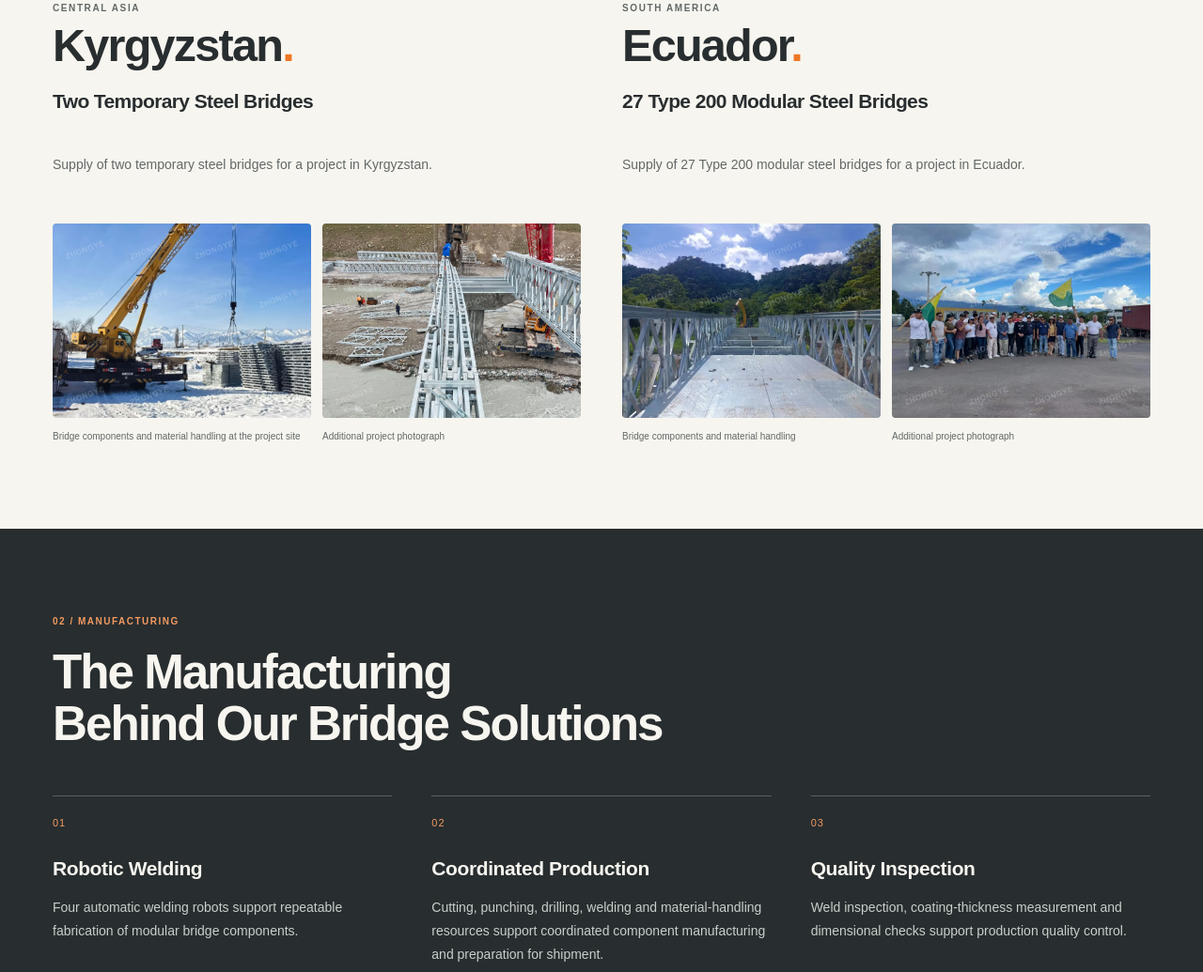
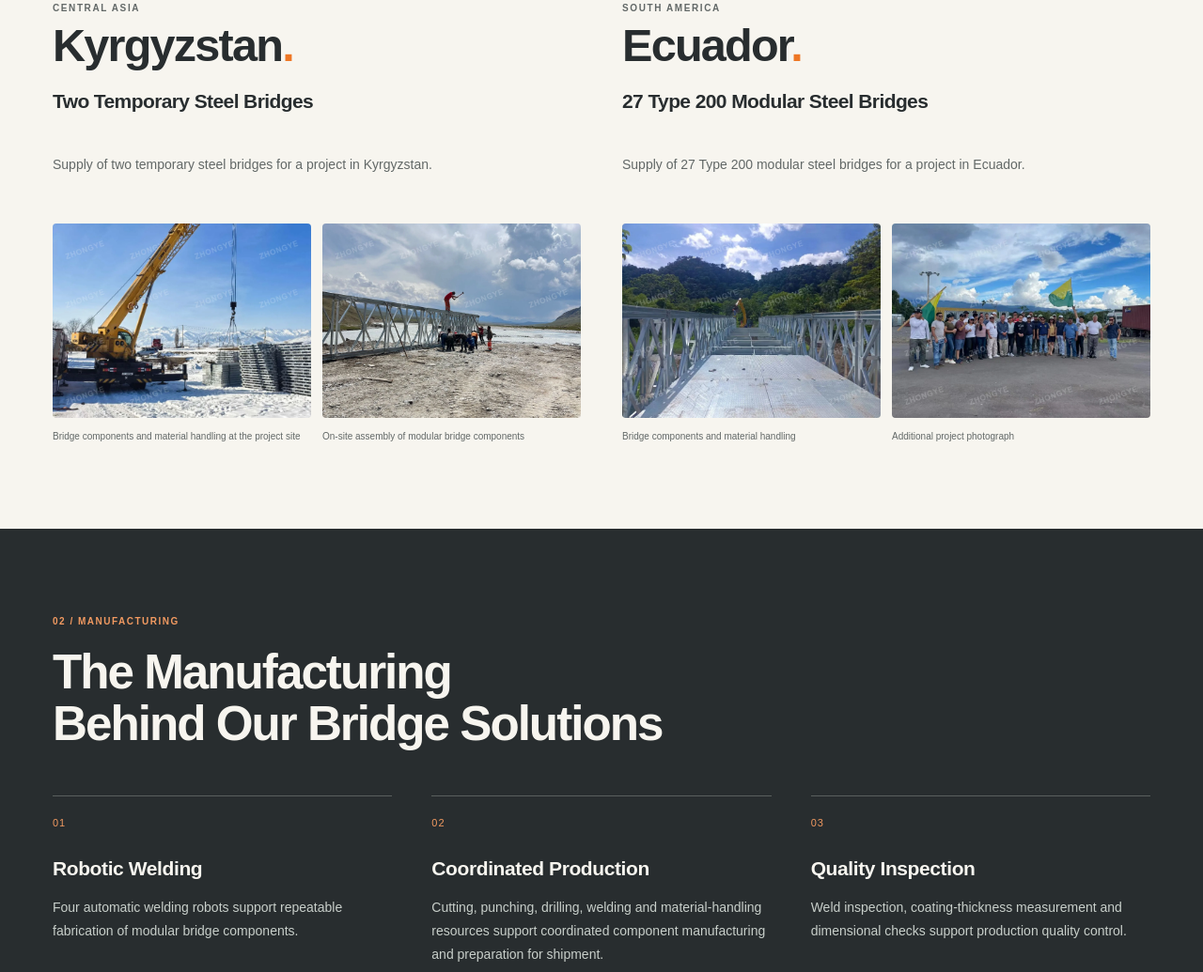
Before and after one commit to learningsteps14th/zhongye-bridge, a plain HTML site: page v2.html in a window 1280 px wide. Shown: the part 3165-4200 px from the top of the page at 94% size. Drawn offline with Linux system fonts and the light colour scheme.

Commit message:
Publish Kyrgyzstan assembly photo and caption

```diff
--- a/v2.html
+++ b/v2.html
@@ -87,7 +87,7 @@
           <!-- PHOTO 06: Existing Kyrgyzstan project photograph. -->
           <figure class="photo-slot" data-image-slot="kyrgyzstan-components"><img draggable="false" src="kyrgyzstan-site-components-watermarked.webp" width="1440" height="1080" alt="Stacks of modular bridge components beside a mobile crane at a snow-covered site" loading="lazy"><figcaption>Bridge components and material handling at the project site</figcaption></figure>
           <!-- PHOTO 07: Additional Kyrgyzstan photo. Awaiting photo. -->
-          <figure class="photo-slot" data-image-slot="kyrgyzstan-second"><img draggable="false" src="kyrgyzstan-launch-watermarked.webp" width="1600" height="1200" alt="Photo to be added: second Kyrgyzstan project photograph" loading="lazy"><figcaption>Additional project photograph</figcaption></figure>
+          <figure class="photo-slot" data-image-slot="kyrgyzstan-second"><img draggable="false" src="kyrgyzstan-assembly-watermarked.webp" width="1600" height="1200" alt="Workers assembling modular steel bridge components beside a river" loading="lazy"><figcaption>On-site assembly of modular bridge components</figcaption></figure>
         </div></article>
         <article class="project supporting" aria-labelledby="ecuador-location"><p class="region">SOUTH AMERICA</p><h3 class="location" id="ecuador-location">Ecuador<span class="orange-dot">.</span></h3><h4>27 Type 200 Modular Steel Bridges</h4><p>Supply of 27 Type 200 modular steel bridges for a project in Ecuador.</p><div class="photo-pair">
           <!-- PHOTO 08: Photograph retained from the original Ecuador project card. -->
```
Also changed, not shown: kyrgyzstan-assembly-watermarked.webp (added).
